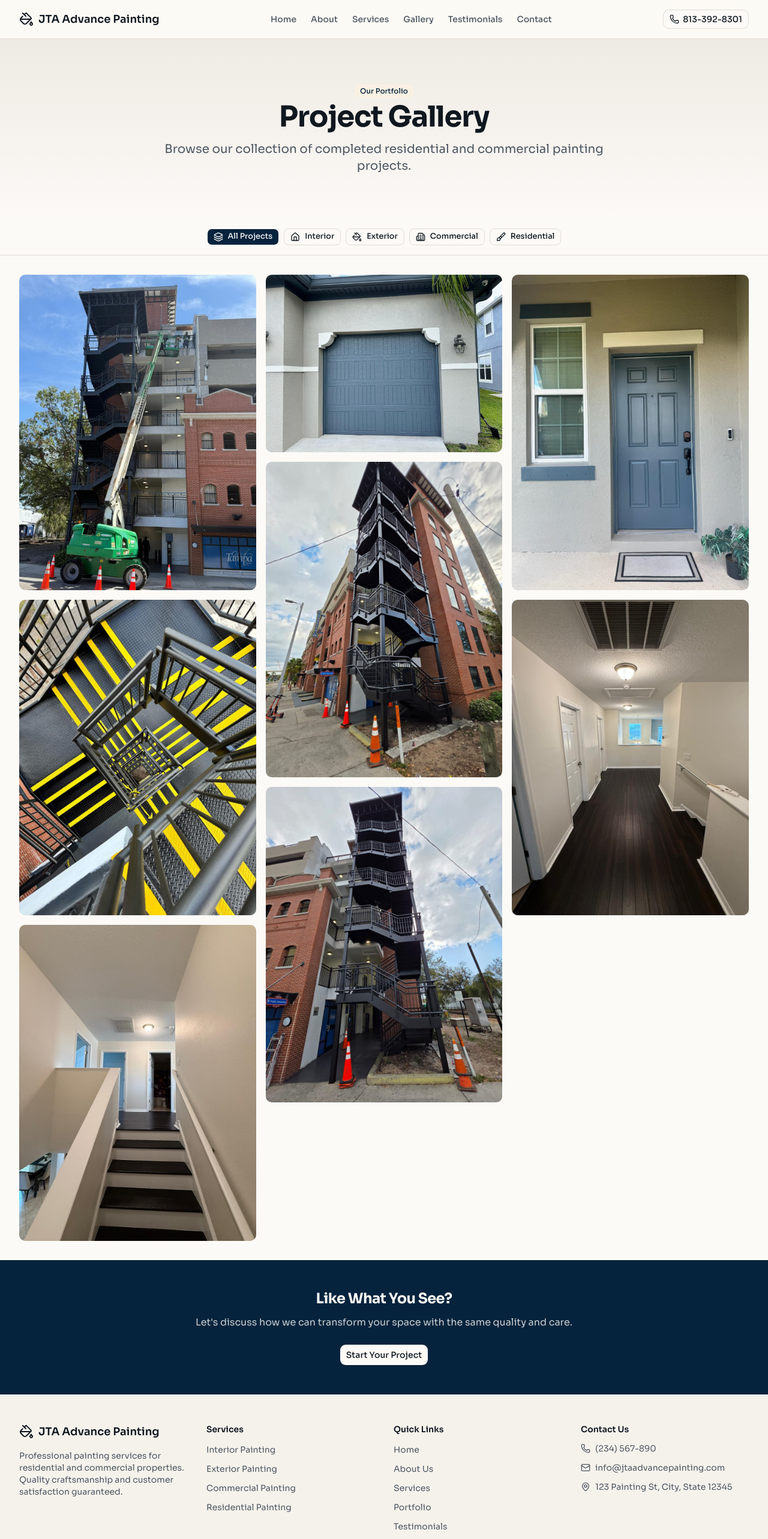
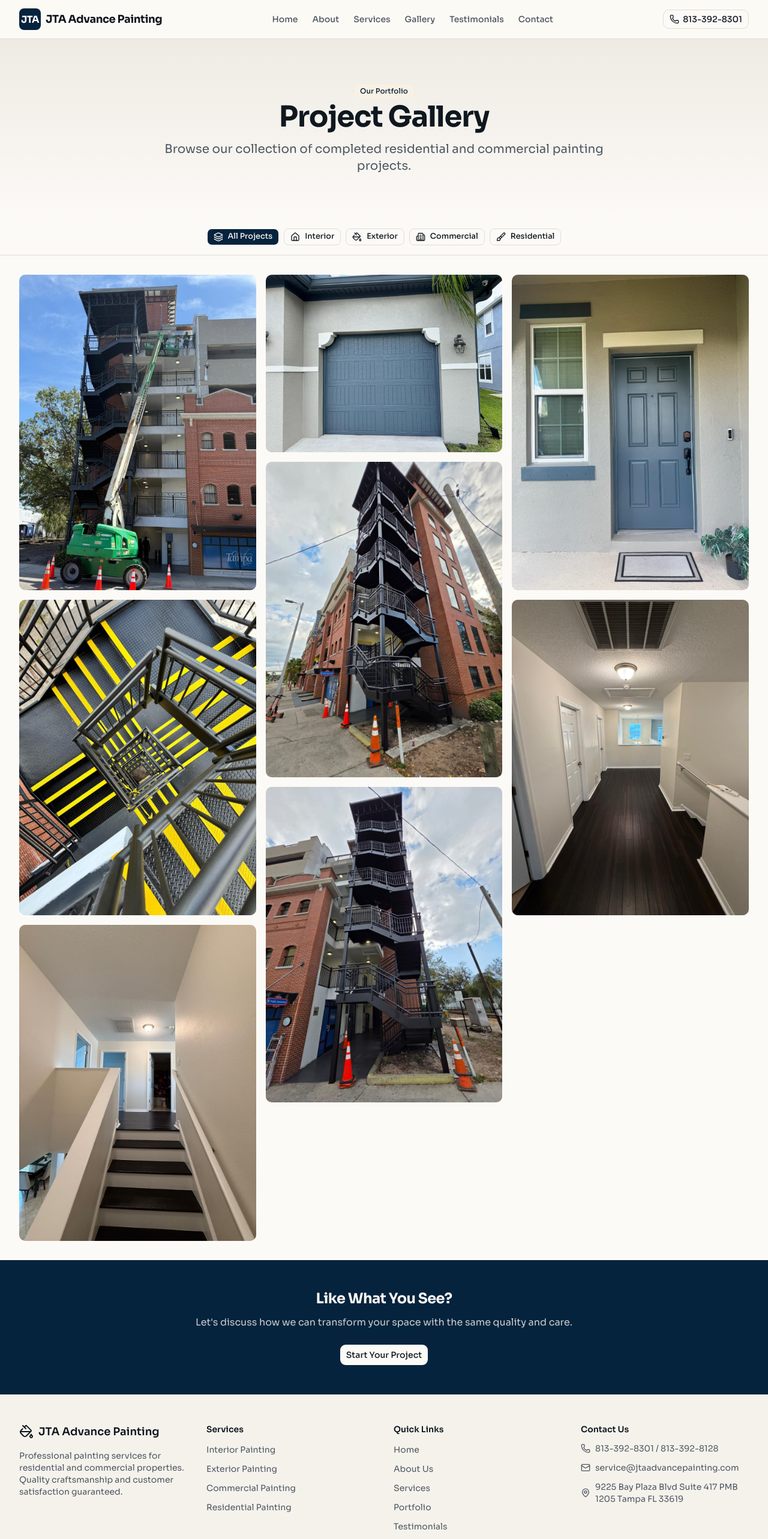
Before and after one commit to ReactionLabs/jta-advance-painting, a Next.js app: page /gallery in a window 1280 px wide. Shown: the top 2566 px of the page at 60% size. Built offline with nearby package versions, Linux system fonts and the light colour scheme.

Commit message:
feat: creative agency refresh — distinct icons, real testimonials, branded logo, real business info

```diff
--- a/app/page.tsx
+++ b/app/page.tsx
@@ -2,7 +2,10 @@ import Image from "next/image";
 import { Button } from "@/components/ui/button";
 import { Card, CardContent } from "@/components/ui/card";
 import {
-  PaintBucket,
+  Home,
+  Building2,
+  Briefcase,
+  Palette,
   ShieldCheck,
   Star,
   Clock,
@@ -12,6 +15,7 @@ import {
   ArrowRight,
   Phone,
   Mail,
+  Sparkles,
 } from "lucide-react";
 import Link from "next/link";
 
@@ -20,25 +24,25 @@ const services = [
     title: "Interior Painting",
     description:
       "Transform your living spaces with our expert interior painting services. We use premium paints and precise techniques for flawless results.",
-    icon: PaintBucket,
+    icon: Home,
   },
   {
     title: "Exterior Painting",
     description:
       "Protect and beautify your home's exterior with our weather-resistant paints and professional application.",
-    icon: PaintBucket,
+    icon: Building2,
   },
   {
     title: "Commercial Painting",
     description:
       "Minimize disruption to your business with our efficient commercial painting solutions tailored to your schedule.",
-    icon: PaintBucket,
+    icon: Briefcase,
   },
   {
     title: "Cabinet Painting",
     description:
       "Give your kitchen or bathroom cabinets a fresh, modern look without the cost of replacement.",
-    icon: PaintBucket,
+    icon: Palette,
   },
 ];
 
@@ -75,21 +79,21 @@ const portfolio = [
 const testimonials = [
   {
     quote:
-      "JTA Advance Painting transformed our living room! The team was professional, punctual, and the results exceeded our expectations. Highly recommended!",
-    author: "Sarah M.",
-    location: "Local Homeowner",
+      "The team at JTA was incredible! They painted our entire first floor in just two days and the results were absolutely flawless. Marcus and his crew went above and beyond.",
+    author: "Marcus Johnson",
+    location: "Homeowner",
   },
   {
     quote:
-      "We hired them for our office repaint and couldn't be happier. They worked around our business hours and delivered pristine results.",
-    author: "Michael R.",
+      "I was worried about finding a painter who could work around my busy office schedule. Michelle Torres and her team were fantastic—professional, clean, and the results speak for themselves.",
+    author: "Michelle Torres",
     location: "Business Owner",
   },
   {
     quote:
-      "Exceptional quality and attention to detail. They helped us choose the perfect colors and the finish looks absolutely stunning.",
-    author: "Emily T.",
-    location: "Local Homeowner",
+      "From the initial consultation to the final walkthrough, Amanda Roberts made sure every detail was perfect. The cabinet refinishing exceeded all my expectations.",
+    author: "Amanda Roberts",
+    location: "Homeowner",
   },
 ];
 
@@ -109,25 +113,33 @@ function HomePage() {
           />
           <div className="absolute inset-0 bg-gradient-to-r from-black/70 via-black/50 to-black/70" />
         </div>
+        <div className="absolute top-8 right-8">
+          <div className="flex items-center gap-1 rounded-full bg-primary/20 px-4 py-2 backdrop-blur-sm">
+            <Sparkles className="size-4 text-primary" />
+            <span className="text-sm font-medium text-white">5-Star Rated</span>
+          </div>
+        </div>
         <div className="relative z-10 mx-auto flex min-h-[600px] max-w-7xl flex-col justify-center px-4 sm:px-6 lg:px-8">
           <div className="max-w-2xl">
-            <p className="mb-4 text-sm font-medium uppercase tracking-wider text-primary/80">
-              Trusted Local painters
-            </p>
+            <div className="mb-4 flex items-center gap-2">
+              <span className="h-1 w-12 bg-primary"></span>
+              <span className="text-sm font-medium uppercase tracking-wider text-primary">
+                Trusted Local Experts
+              </span>
+            </div>
             <h1 className="text-4xl font-bold tracking-tight text-white sm:text-5xl lg:text-6xl">
-              Professional Painting Services{" "}
-              <span className="text-primary">You Can Trust</span>
+              We Make Your Space{" "}
+              <span className="text-primary">Look Incredible</span>
             </h1>
             <p className="mt-6 text-lg text-white/80 sm:text-xl">
-              Transform your home or business with our expert painting services.
-              Quality craftsmanship, reliable service, and customer satisfaction
-              guaranteed.
+              From fresh interiors to stunning curb appeal — we deliver
+              precision painting that transforms houses into homes you love.
             </p>
             <div className="mt-8 flex flex-col gap-4 sm:flex-row">
               <Link href="/contact">
                 <Button
                   size="lg"
-                  className="bg-primary text-primary-foreground hover:bg-primary/90"
+                  className="bg-primary text-primary-foreground transition-all hover:scale-105 hover:bg-primary/90 hover:shadow-lg hover:shadow-primary/25"
                 >
                   Get a Free Quote
                   <ArrowRight className="ml-2 size-4" />
@@ -137,7 +149,7 @@ function HomePage() {
                 <Button
                   variant="outline"
                   size="lg"
-                  className="border-white/20 bg-white/10 text-white backdrop-blur-sm hover:bg-white/20"
+                  className="border-white/20 bg-white/10 text-white backdrop-blur-sm transition-all hover:bg-white/20 hover:border-primary/50"
                 >
                   View Our Work
                 </Button>
@@ -163,12 +175,12 @@ function HomePage() {
             {services.map((service) => (
               <Card
                 key={service.title}
-                className="group transition-all duration-300 hover:-translate-y-1 hover:shadow-lg"
+                className="group transition-all duration-300 hover:-translate-y-2 hover:shadow-xl hover:shadow-primary/10"
               >
                 <CardContent className="flex flex-col items-center gap-4 p-6 text-center">
-                  <div className="flex size-14 items-center justify-center rounded-xl bg-primary/10 transition-colors group-hover:bg-primary/20">
+                  <div className="group-hover: animate-bounce transition-transform duration-300 flex size-16 items-center justify-center rounded-2xl bg-primary/10 transition-colors group-hover:bg-primary group-hover:scale-110">
                     <service.icon
-                      className="size-7 text-primary"
+                      className="size-8 text-primary transition-colors group-hover:text-primary-foreground"
                       aria-hidden="true"
                     />
                   </div>
@@ -207,11 +219,11 @@ function HomePage() {
                 {whyChooseUs.map((item) => (
                   <div
                     key={item.title}
-                    className="flex items-start gap-4 rounded-lg p-2"
+                    className="flex items-start gap-4 rounded-lg p-2 transition-colors hover:bg-primary/5"
                   >
-                    <div className="flex size-10 shrink-0 items-center justify-center rounded-lg bg-primary/10">
+                    <div className="flex size-12 shrink-0 items-center justify-center rounded-xl bg-primary/10 transition-colors hover:bg-primary/20">
                       <item.icon
-                        className="size-5 text-primary"
+                        className="size-6 text-primary"
                         aria-hidden="true"
                       />
                     </div>
@@ -226,7 +238,7 @@ function HomePage() {
               </div>
               <div className="mt-8">
                 <Link href="/about">
-                  <Button variant="link" className="p-0">
+                  <Button variant="link" className="p-0 text-primary hover:text-primary/80">
                     Learn more about us
                     <ArrowRight className="ml-2 size-4" />
                   </Button>
@@ -238,7 +250,7 @@ function HomePage() {
                 src="/project-images/jta_work_5.jpg"
                 alt="Professional painter at work"
                 fill
-                className="object-cover"
+                className="object-cover transition-transform duration-500 hover:scale-105"
                 sizes="(max-width: 1024px) 100vw, 50vw"
               />
             </div>
@@ -302,28 +314,29 @@ function HomePage() {
           </div>
           <div className="mt-12 grid gap-6 sm:grid-cols-2 lg:grid-cols-3">
             {testimonials.map((testimonial) => (
-              <Card key={testimonial.author} className="relative">
+              <Card key={testimonial.author} className="relative overflow-hidden transition-all duration-300 hover:shadow-xl hover:shadow-primary/10 hover:-translate-y-1">
+                <div className="absolute top-0 left-0 right-0 h-1 bg-gradient-to-r from-primary via-primary/50 to-transparent" />
                 <CardContent className="flex flex-col gap-4 p-6">
-                  <div className="absolute -top-3 left-6 flex gap-1">
+                  <div className="flex gap-1">
                     {[...Array(5)].map((_, i) => (
                       <Star
                         key={i}
-                        className="size-4 fill-primary text-primary"
+                        className="size-4 fill-primary text-primary transition-transform hover:scale-125 hover:rotate-12"
                         aria-hidden="true"
                       />
                     ))}
                   </div>
-                  <p className="mt-4 text-sm leading-relaxed text-muted-foreground">
+                  <p className="text-sm leading-relaxed text-muted-foreground">
                     &ldquo;{testimonial.quote}&rdquo;
                   </p>
-                  <div className="mt-auto flex items-center gap-3 pt-4 border-t">
-                    <div className="flex size-10 items-center justify-center rounded-full bg-primary/10">
-                      <span className="text-sm font-semibold text-primary">
+                  <div className="mt-auto flex items-center gap-3 pt-4 border-t border-primary/10">
+                    <div className="flex size-12 items-center justify-center rounded-full bg-primary/10 transition-colors group-hover:bg-primary/20">
+                      <span className="text-lg font-bold text-primary">
                         {testimonial.author.charAt(0)}
                       </span>
                     </div>
                     <div>
-                      <p className="font-semibold">{testimonial.author}</p>
+                      <p className="font-semibold text-primary">{testimonial.author}</p>
                       <p className="text-xs text-muted-foreground">
                         {testimonial.location}
                       </p>
@@ -351,6 +364,8 @@ function HomePage() {
             />
           </svg>
         </div>
+        <div className="absolute -right-10 -top-10 size-40 rounded-full bg-primary-foreground/10 blur-3xl" />
+        <div className="absolute -bottom-10 -left-10 size-40 rounded-full bg-primary-foreground/10 blur-3xl" />
         <div className="relative z-10 mx-auto max-w-3xl text-center text-primary-foreground">
           <h2 className="text-3xl font-bold tracking-tight sm:text-4xl">
             Ready to Transform Your Space?
@@ -363,7 +378,7 @@ function HomePage() {
             <Link href="/contact">
               <Button
                 size="lg"
-                className="bg-background text-foreground hover:bg-background/90"
+                className="bg-background text-foreground transition-all hover:scale-105 hover:bg-background/90 hover:shadow-lg"
               >
                 Get Your Free Quote
                 <ArrowRight className="ml-2 size-4" />
@@ -373,7 +388,7 @@ function HomePage() {
               <Button
                 variant="outline"
                 size="lg"
-                className="border-primary-foreground/30 bg-transparent text-primary-foreground hover:bg-primary-foreground/10"
+                className="border-primary-foreground/30 bg-transparent text-primary-foreground transition-all hover:bg-primary-foreground/10"
               >
                 <Phone className="mr-2 size-4" />
                 (555) 123-4567
@@ -381,7 +396,7 @@ function HomePage() {
             </a>
           </div>
           <div className="mt-8 flex items-center justify-center gap-2 text-sm text-primary-foreground/70">
-            <CheckCircle2 className="size-4" />
+            <CheckCircle2 className="size-4 text-primary-foreground" />
             <span>Free estimates &bull; No obligation</span>
           </div>
         </div>
--- a/components/Layout/Footer.tsx
+++ b/components/Layout/Footer.tsx
@@ -15,7 +15,7 @@ const quickLinks = [
   { href: "/", label: "Home" },
   { href: "/about", label: "About Us" },
   { href: "/services", label: "Services" },
-  { href: "/portfolio", label: "Portfolio" },
+  { href: "/gallery", label: "Portfolio" },
   { href: "/testimonials", label: "Testimonials" },
   { href: "/contact", label: "Contact" },
 ];
@@ -24,19 +24,19 @@ const contactInfo = [
   {
     icon: Phone,
     label: "Phone",
-    value: "(234) 567-890",
-    href: "tel:+1234567890",
+    value: "813-392-8301 / 813-392-8128",
+    href: "tel:+18133928301",
   },
   {
     icon: Mail,
     label: "Email",
-    value: "info@jtaadvancepainting.com",
-    href: "mailto:info@jtaadvancepainting.com",
+    value: "service@jtaadvancepainting.com",
+    href: "mailto:service@jtaadvancepainting.com",
   },
   {
     icon: MapPin,
     label: "Address",
-    value: "123 Painting St, City, State 12345",
+    value: "9225 Bay Plaza Blvd Suite 417 PMB 1205 Tampa FL 33619",
     href: "https://maps.google.com",
   },
 ];
--- a/components/Layout/Navbar.tsx
+++ b/components/Layout/Navbar.tsx
@@ -3,7 +3,7 @@
 import { Button } from "@/components/ui/button";
 import { Sheet, SheetContent, SheetTrigger } from "@/components/ui/sheet";
 import { cn } from "@/lib/utils";
-import { Menu, PaintBucket, Phone } from "lucide-react";
+import { Menu, Phone } from "lucide-react";
 import Link from "next/link";
 
 const navLinks = [
@@ -21,8 +21,35 @@ function Navbar() {
       <div className="mx-auto flex h-16 max-w-7xl items-center justify-between px-4 sm:px-6 lg:px-8">
         {/* Logo */}
         <Link href="/" className="flex items-center gap-2">
-          <PaintBucket className="size-6" aria-hidden="true" />
-          <span className="text-lg font-semibold">JTA Advance Painting</span>
+          <svg
+            width="36"
+            height="36"
+            viewBox="0 0 36 36"
+            fill="none"
+            xmlns="http://www.w3.org/2000/svg"
+            aria-hidden="true"
+            className="shrink-0"
+          >
+            <rect width="36" height="36" rx="8" fill="currentColor" className="text-primary" />
+            <text
+              x="18"
+              y="24"
+              textAnchor="middle"
+              fill="white"
+              fontFamily="Sora, system-ui, sans-serif"
+              fontWeight="700"
+              fontSize="16"
+              letterSpacing="-0.5"
+            >
+              JTA
+            </text>
+          </svg>
+          <span
+            className="text-lg font-semibold tracking-tight"
+            style={{ fontFamily: "Sora, system-ui, sans-serif", fontWeight: 700 }}
+          >
+            JTA Advance Painting
+          </span>
         </Link>
 
         {/* Desktop Navigation */}
@@ -59,8 +86,35 @@ function Navbar() {
           <SheetContent side="right" className="flex w-72 flex-col p-6">
             {/* Mobile Logo */}
             <div className="flex items-center gap-2 pb-6 border-b border-border">
-              <PaintBucket className="size-6" aria-hidden="true" />
-              <span className="text-lg font-semibold">JTA</span>
+              <svg
+                width="32"
+                height="32"
+                viewBox="0 0 36 36"
+                fill="none"
+                xmlns="http://www.w3.org/2000/svg"
+                aria-hidden="true"
+                className="shrink-0"
+              >
+                <rect width="36" height="36" rx="8" fill="currentColor" className="text-primary" />
+                <text
+                  x="18"
+                  y="24"
+                  textAnchor="middle"
+                  fill="white"
+                  fontFamily="Sora, system-ui, sans-serif"
+                  fontWeight="700"
+                  fontSize="16"
+                  letterSpacing="-0.5"
+                >
+                  JTA
+                </text>
+              </svg>
+              <span
+                className="text-lg font-semibold tracking-tight"
+                style={{ fontFamily: "Sora, system-ui, sans-serif", fontWeight: 700 }}
+              >
+                JTA
+              </span>
             </div>
 
             {/* Mobile Navigation */}
```
